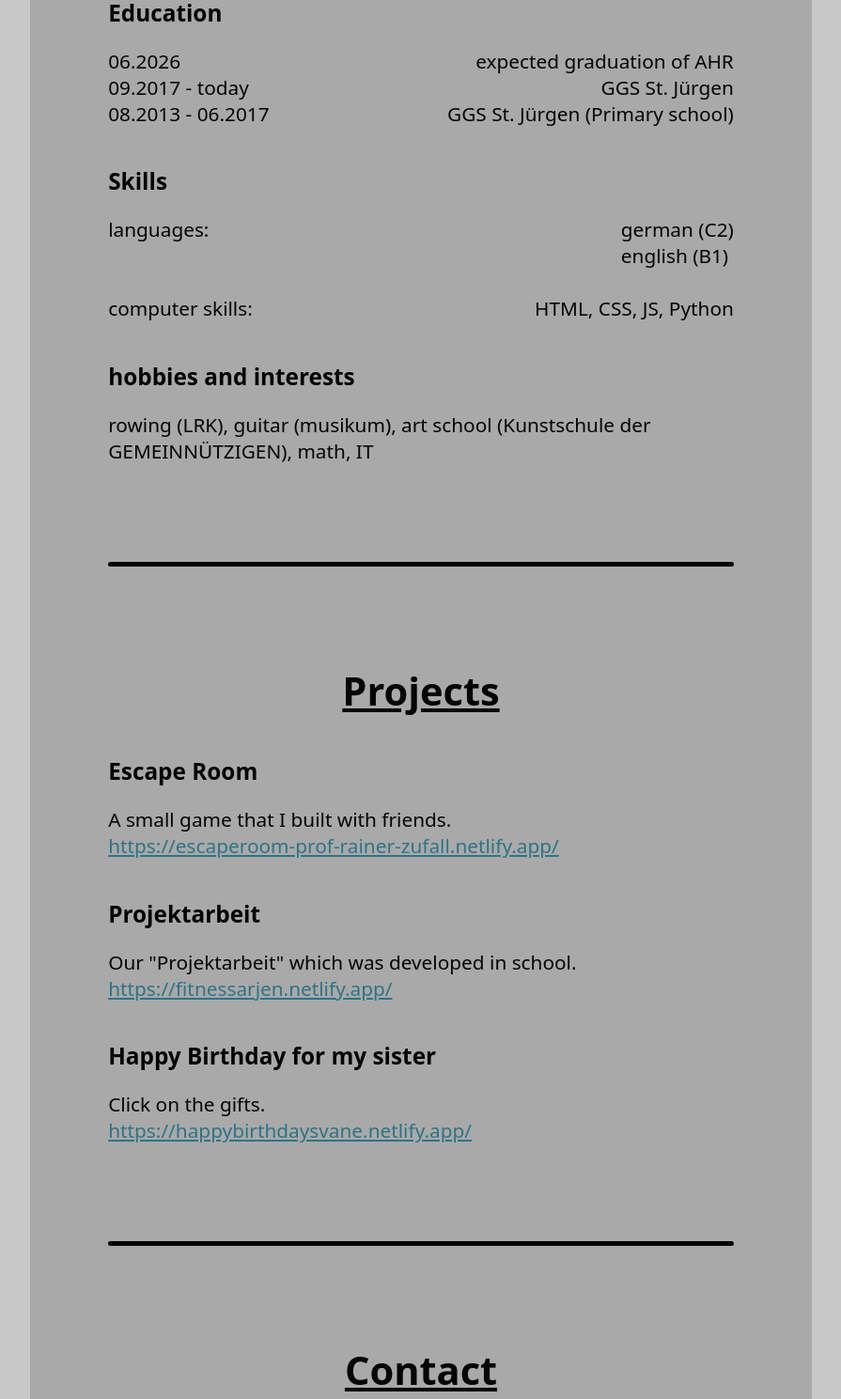
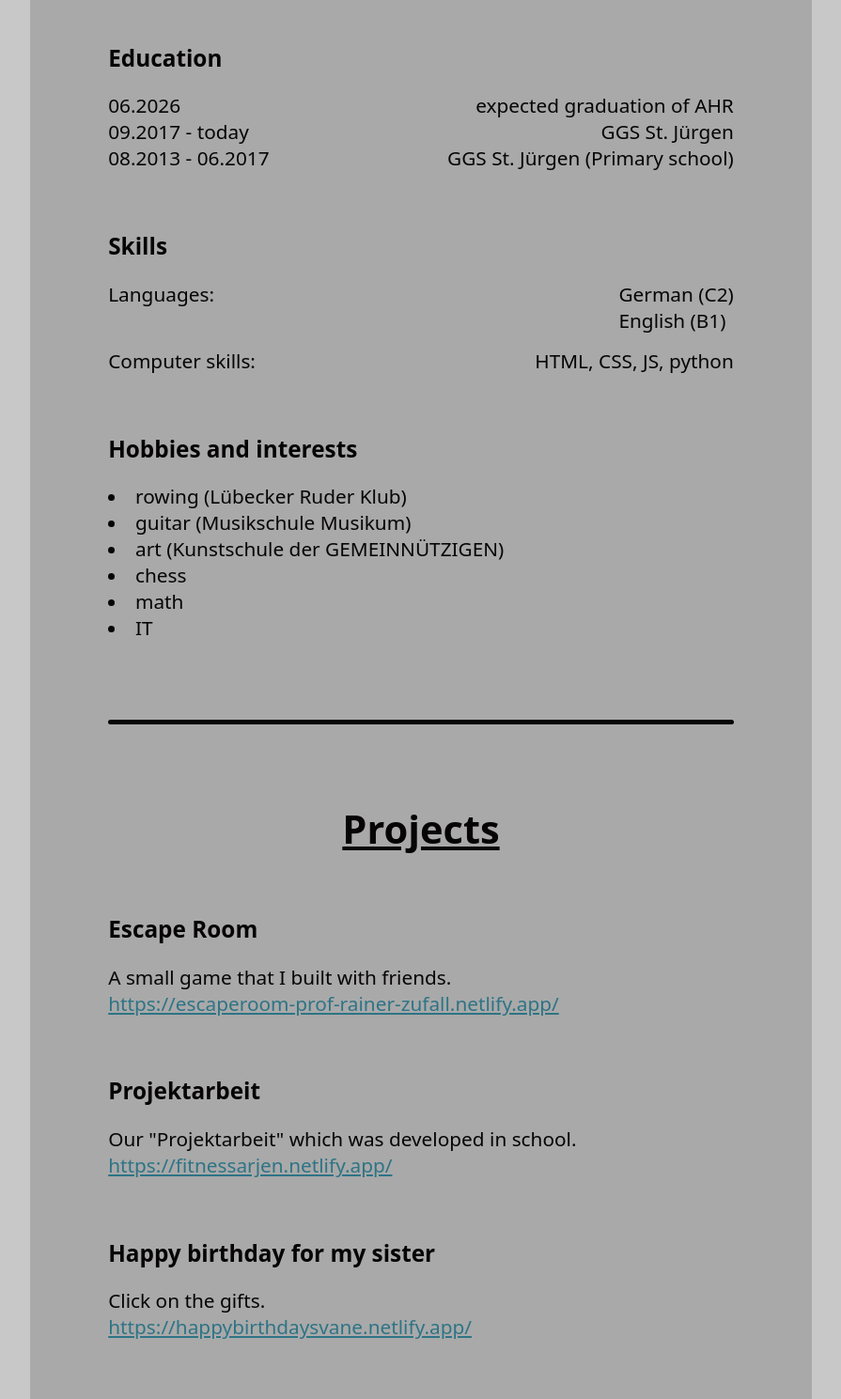
Before and after one commit to kinglelHD/hl-website, a plain HTML site: page index.html in a window 1280 px wide. Shown: the part 942-2431 px from the top of the page at 94% size, without its empty margins (192-1087 px from the left). Drawn offline with Linux system fonts and the light colour scheme.

Commit message:
formatiert

```diff
--- a/index.html
+++ b/index.html
@@ -39,18 +39,25 @@
             </div>
             <h3>Skills</h3>
             <div class="space">
-                <p>languages:</p>
-                <p>german (C2) <br>
-                english (B1)</p>
+                <p>Languages:</p>
+                <p>German (C2) <br>
+                English (B1)</p>
             </div>
-            <br>
+            <div id="spacer"></div>
             <div class="space">
-                <p>computer skills:</p>
-                <p>HTML, CSS, JS, Python</p>
+                <p>Computer skills:</p>
+                <p>HTML, CSS, JS, python</p>
             </div>
-            <h3>hobbies and interests</h3>
-                <p>rowing (LRK), guitar (musikum), art school (Kunstschule der GEMEINNÜTZIGEN), math, IT</p>
-        </section>
+            <h3>Hobbies and interests</h3>
+                <l>
+                    <li class="hobbies">rowing (Lübecker Ruder Klub)</li>
+                    <li class="hobbies">guitar (Musikschule Musikum)</li>
+                    <li class="hobbies">art (Kunstschule der GEMEINNÜTZIGEN)</li>
+                    <li class="hobbies">chess</li>
+                    <li class="hobbies">math</li>
+                    <li class="hobbies">IT</li>
+                </l>
+            </section>
 
         <div class="line"></div>
 
@@ -62,7 +69,7 @@
             <h3>Projektarbeit</h3>
             <p>Our "Projektarbeit" which was developed in school.</p>
             <a href="https://fitnessarjen.netlify.app/">https://fitnessarjen.netlify.app/</a>
-            <h3>Happy Birthday for my sister</h3>
+            <h3>Happy birthday for my sister</h3>
             <p>Click on the gifts.</p>
             <a href="https://happybirthdaysvane.netlify.app/">https://happybirthdaysvane.netlify.app/</a>
         </section>
@@ -73,11 +80,11 @@
             <h2>Contact</h2>
             <h3></h3>
             <div class="space">
-                <p>mail: </p>
+                <p>Mail: </p>
                 <p>Hilmarlemcke@outlook.de</p>
             </div>
             <div class="space">
-                <p>phone:</p>
+                <p>Phone:</p>
                 <p>+49 176 73202011</p>
             </div>
         </section>
--- a/style.css
+++ b/style.css
@@ -45,6 +45,7 @@ h2 {
 
 h3 {
     padding: 2rem 0 1rem;
+    margin-top: 1rem;
 }
 
 a {
@@ -60,7 +61,7 @@ ul {
     list-style: none;
 }
 
-li {
+li:not(.hobbies) {
     outline: 0.0125em solid black;
     background-color: var(--accent);
     opacity: .85;
@@ -69,11 +70,11 @@ li {
     text-align: center;
 }
 
-li a {
+li:not(.hobbies) a {
     text-decoration: none;
     color: var(--text);
     padding: 2em;
-    font-size: 1.25rem;
+    font-size: 1.5rem;
     width: 100%;
     height: 100%;
 }
@@ -122,7 +123,12 @@ footer {
     border-radius: 24px;
     background-color: var(--text);
 
-    margin: 5rem 0 5rem;
+    margin: 4rem 0 4rem;
+}
+
+#spacer {
+    width: 100%;
+    height: .75rem;
 }
 
 @media (prefers-color-scheme: light) {
```
